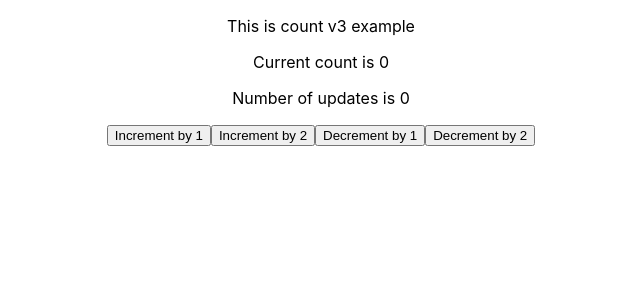
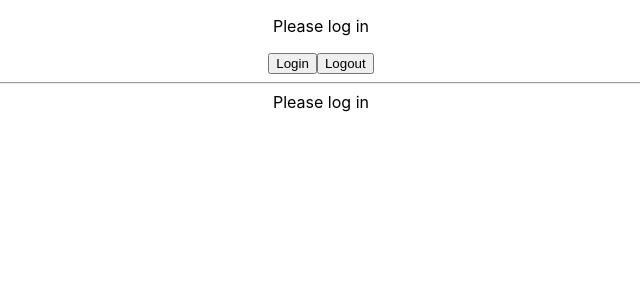
Before and after one commit to sms0330/react_hooks_demo, a React (Create React App) app: page / in a window 1280 px wide. Shown: the top 300 px of the page, without its empty margins (319-959 px from the left). Built offline with nearby package versions, Linux system fonts and the light colour scheme.

Commit message:
useContext

```diff
--- a/src/App.js
+++ b/src/App.js
@@ -6,6 +6,10 @@ import { useState } from "react";
 import Users from "./Users";
 import CountV2 from "./CountV2";
 import CountV3 from "./CountV3";
+import Profile from "./Profile";
+import { UserProvider } from "./providers/UserProvider";
+import Login from "./Login";
+import Logout from "./Logout";
 
 function App() {
   const [showUser, setShowUser] = useState(false);
@@ -20,7 +24,13 @@ function App() {
       <Registration /> */}
       {/* <Users /> */}
       {/* <CountV2 /> */}
-      <CountV3 />
+      {/* <CountV3 /> */}
+
+      <UserProvider>
+        <Login />
+        <Logout />
+        <Profile />
+      </UserProvider>
     </div>
   );
 }
--- /dev/null
+++ b/src/Login.js
@@ -0,0 +1,19 @@
+import { useContext } from "react";
+import { userContext } from "./providers/UserProvider";
+import { mockLogin } from "./utils/login";
+
+const Login = () => {
+  const { dispatch } = useContext(userContext);
+  return (
+    <>
+      <p>Please log in</p>
+      <button
+        onClick={() => dispatch({ type: "LOGIN_USER", payload: mockLogin() })}
+      >
+        Login
+      </button>
+    </>
+  );
+};
+
+export default Login;
--- /dev/null
+++ b/src/Logout.js
@@ -0,0 +1,12 @@
+import { useContext } from "react";
+import { userContext } from "./providers/UserProvider";
+const Logout = () => {
+  const { dispatch } = useContext(userContext);
+  return (
+    <>
+      <button onClick={() => dispatch({ type: "LOGOUT_USER" })}>Logout</button>
+    </>
+  );
+};
+
+export default Logout;
--- /dev/null
+++ b/src/Profile.js
@@ -0,0 +1,20 @@
+import { useContext } from "react";
+import { userContext } from "./providers/UserProvider";
+const Profile = () => {
+  const { user } = useContext(userContext);
+  return (
+    <>
+      <hr />
+      {user ? (
+        <>
+          <p>This is user profile</p>
+          <pre>{JSON.stringify(user, null, 2)}</pre>
+        </>
+      ) : (
+        "Please log in "
+      )}
+    </>
+  );
+};
+
+export default Profile;
--- /dev/null
+++ b/src/providers/UserProvider.js
@@ -0,0 +1,27 @@
+import { createContext, useEffect, useState } from "react";
+
+const reducer = (state, action) => {
+  switch (action.type) {
+    case "LOGIN_USER":
+      return action.payload;
+    case "LOGOUT_USER":
+      return null;
+    default:
+      return state;
+  }
+};
+
+export const userContext = createContext(null);
+
+export const UserProvider = ({ children }) => {
+  const [user, setUser] = useState(null);
+  const dispatch = (action) => {
+    setUser((u) => reducer(u, action));
+  };
+
+  return (
+    <userContext.Provider value={{ user, dispatch }}>
+      {children}
+    </userContext.Provider>
+  );
+};
--- /dev/null
+++ b/src/utils/login.js
@@ -0,0 +1,6 @@
+export const mockLogin = () => {
+  return {
+    username: "user1",
+    email: "example@example.com",
+  };
+};
```
